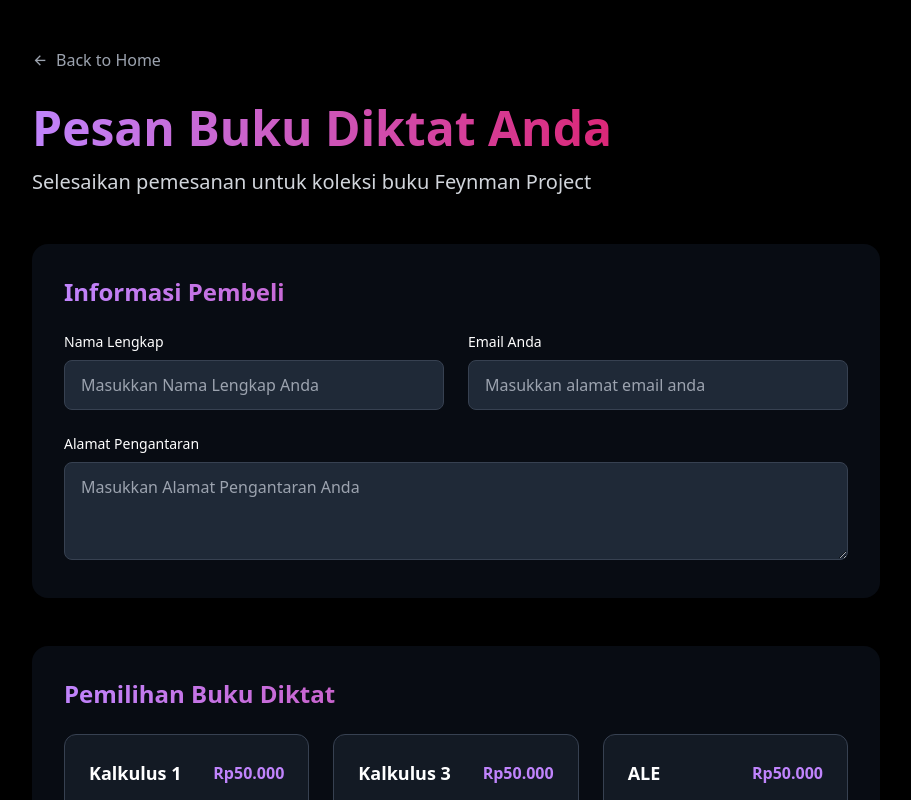
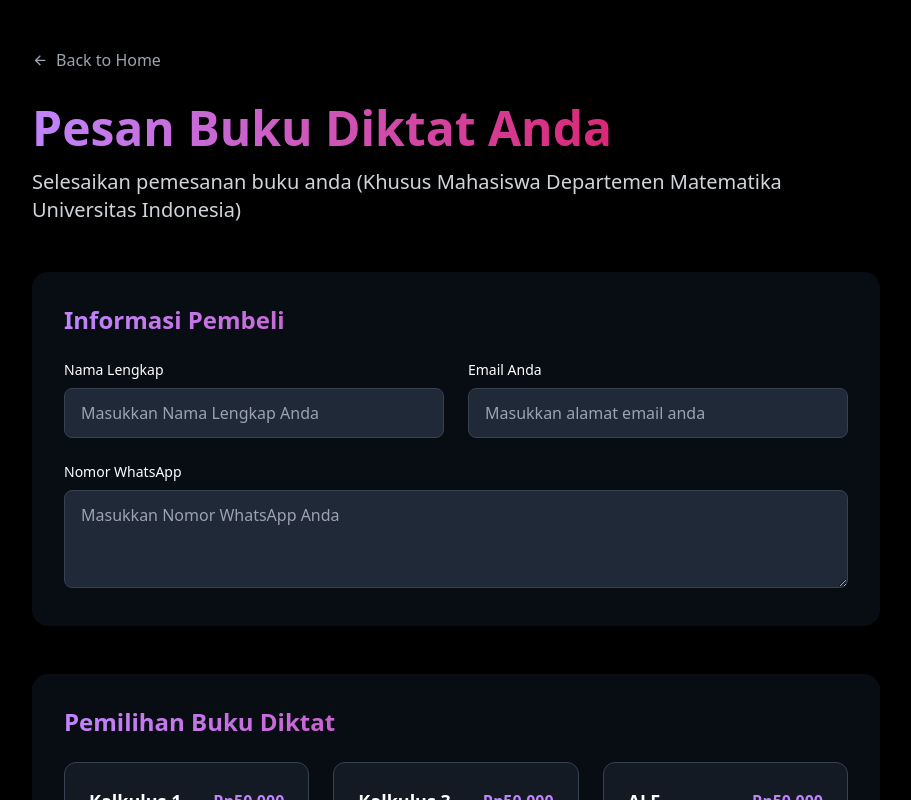
Before and after one commit to FeynmanProject/feynmanbookstore.github.io, a Next.js app: page /order in a window 1280 px wide. Shown: the top 800 px of the page, without its empty margins (184-1095 px from the left). Built offline with nearby package versions, Linux system fonts and the light colour scheme.

Commit message:
Update page.tsx

```diff
--- a/app/order/page.tsx
+++ b/app/order/page.tsx
@@ -180,7 +180,7 @@ const response = await fetch('/api/submit-order', {
             </span>
           </h1>
           <p className="text-xl text-gray-300">
-            Selesaikan pemesanan untuk koleksi buku Feynman Project
+            Selesaikan pemesanan buku anda (Khusus Mahasiswa Departemen Matematika Universitas Indonesia)
           </p>
         </div>
 
@@ -218,13 +218,13 @@ const response = await fetch('/api/submit-order', {
             </div>
 
             <div className="mt-6">
-              <label className="block text-sm font-medium mb-2">Alamat Pengantaran</label>
+              <label className="block text-sm font-medium mb-2">Nomor WhatsApp</label>
               <textarea
                 value={formData.address}
                 onChange={(e) => setFormData(prev => ({ ...prev, address: e.target.value }))}
                 className="w-full px-4 py-3 bg-gray-800 border border-gray-700 rounded-lg focus:border-purple-500 focus:outline-none transition-colors"
                 rows={3}
-                placeholder="Masukkan Alamat Pengantaran Anda"
+                placeholder="Masukkan Nomor WhatsApp Anda"
                 maxLength={500}
               />
               {errors.address && <p className="text-red-400 text-sm mt-1">{errors.address}</p>}
```
